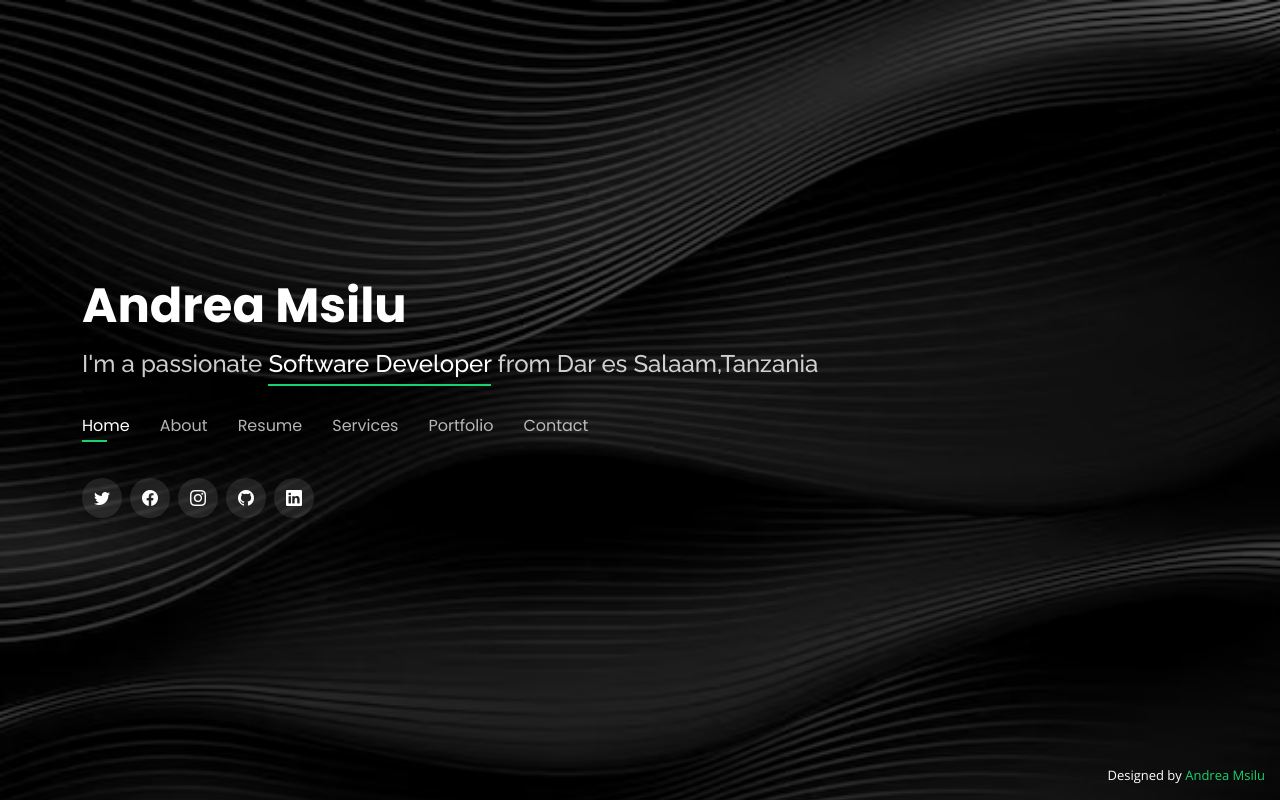
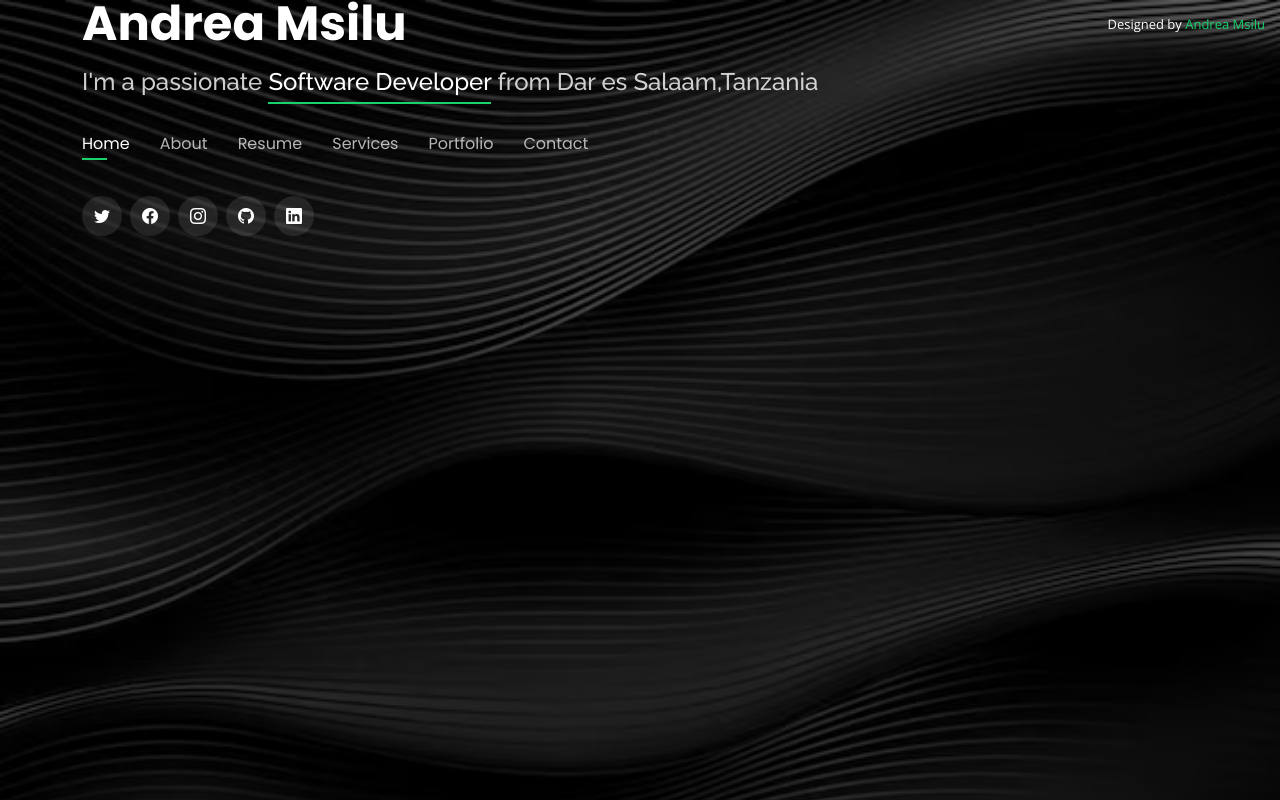
Before and after one commit to andreamsilu/andreamsilu.github.io, a PHP site: page / in a window 1280 px wide. Run offline with PHP 8.4, Linux system fonts and the light colour scheme.

Commit message:
scrpllable

```diff
--- a/assets/css/style.css
+++ b/assets/css/style.css
@@ -7,6 +7,12 @@ body {
   background: transparent;
   overflow-y: scroll;
 }
+
+#home-content {
+  height: 100vh;
+  overflow-y: scroll;
+}
+
 
 body::before {
   content: "";
--- a/index.html
+++ b/index.html
@@ -33,7 +33,7 @@
 
   <!-- ======= Header ======= -->
   <header id="header">
-    <div class="container">
+    <div class="container" id="home-content">
 
       <h1><a href="index.html">Andrea Msilu</a></h1>
       <!-- Uncomment below if you prefer to use an image logo -->
@@ -67,7 +67,7 @@
   <!-- End Header -->
 
   <!-- ======= About Section ======= -->
-  <section id="about" class="about">
+  <section id="about" class="about" id="home-content">
 
     <!-- ======= About Me ======= -->
     <div class="about-me container">
@@ -114,7 +114,7 @@
     <!-- End About Me -->
 
     <!-- ======= Counts ======= -->
-    <div class="counts container">
+    <div class="counts container" id="home-content">
 
       <div class="row">
 
@@ -156,7 +156,7 @@
     <!-- End Counts -->
 
     <!-- ======= Skills  ======= -->
-    <div class="skills container">
+    <div class="skills container" id="home-content">
 
       <div class="section-title">
         <h2>Skills</h2>
@@ -239,7 +239,7 @@
     <!-- End Skills -->
 
     <!-- ======= Interests ======= -->
-    <div class="interests container">
+    <div class="interests container" id="home-content">
 
       <div class="section-title">
         <h2>Interests</h2>
@@ -329,7 +329,7 @@
   </section><!-- End About Section -->
 
   <!-- ======= Resume Section ======= -->
-  <section id="resume" class="resume">
+  <section id="resume" class="resume" id="home-content">
     <div class="container">
 
       <div class="section-title">
@@ -477,7 +477,7 @@
   <!-- End Resume Section -->
 
   <!-- ======= Services Section ======= -->
-  <section id="services" class="services">
+  <section id="services" class="services" id="home-content">
     <div class="container">
 
       <div class="section-title">
@@ -541,7 +541,7 @@
   <!-- End Services Section -->
 
   <!-- ======= Portfolio Section ======= -->
-  <section id="portfolio" class="portfolio">
+  <section id="portfolio" class="portfolio" id="home-content">
     <div class="container">
 
       <div class="section-title">
@@ -695,7 +695,7 @@
   <!-- End Portfolio Section -->
 
   <!-- ======= Contact Section ======= -->
-  <section id="contact" class="contact">
+  <section id="contact" class="contact" id="home-content">
     <div class="container">
 
       <div class="section-title">
@@ -770,7 +770,7 @@
   </section>
   <!-- End Contact Section -->
 
-  <div class="credits">
+  <div class="credits" id="home-content">
     <!-- All the links in the footer should remain intact. -->
     <!-- You can delete the links only if you purchased the pro version. -->
     <!-- Licensing information: https://bootstrapmade.com/license/ -->
```
